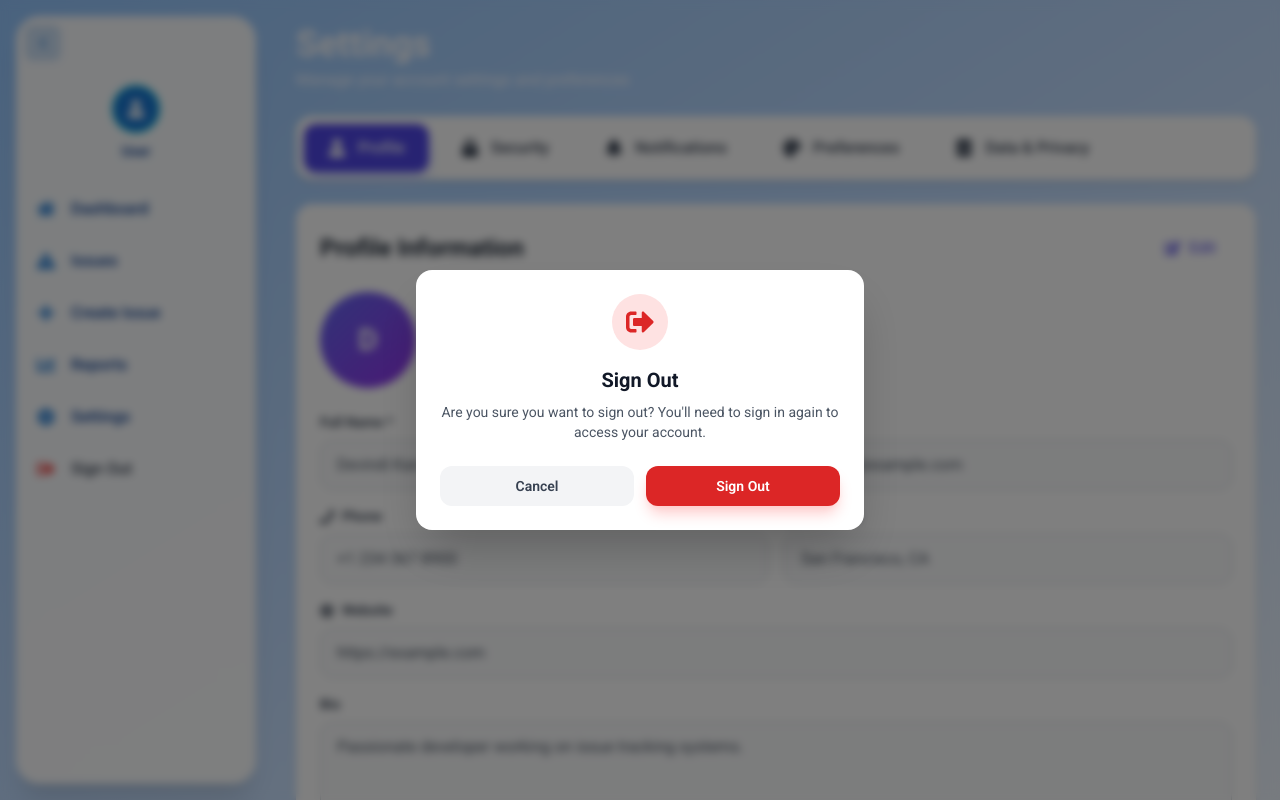
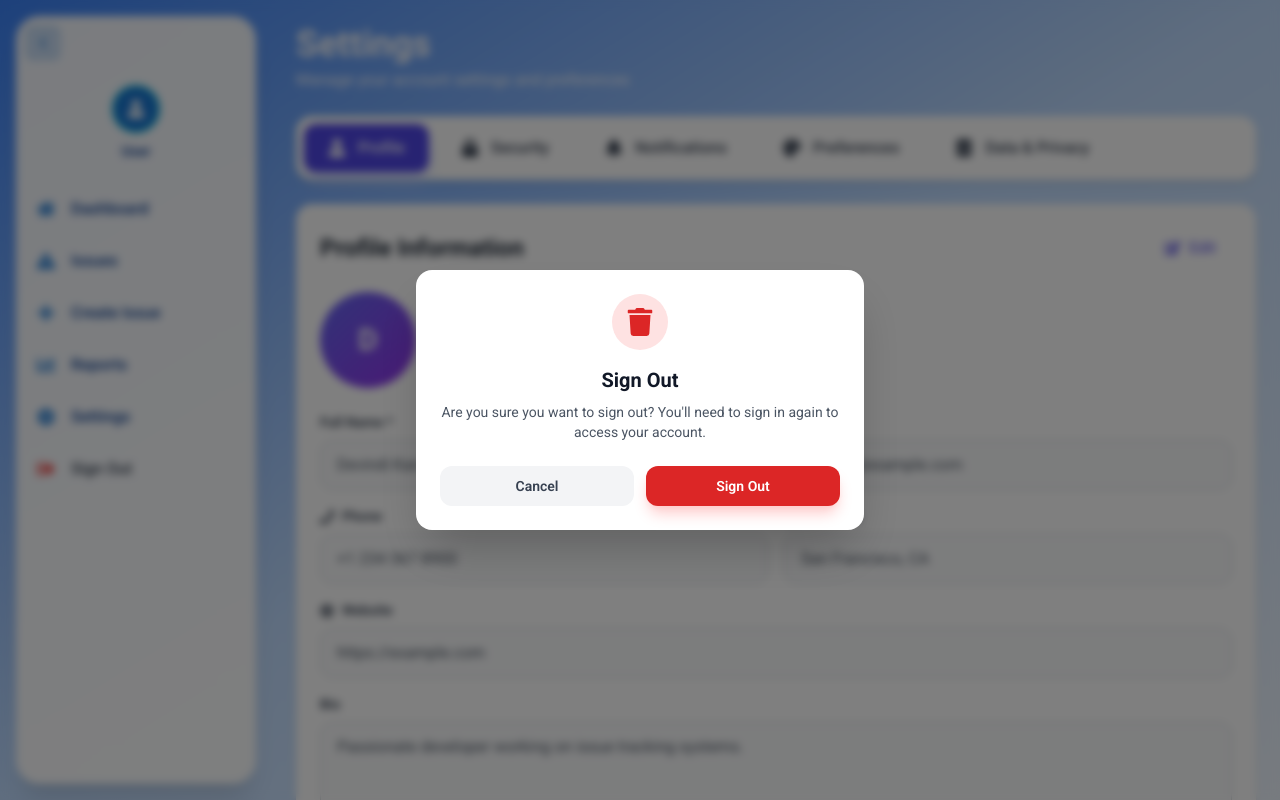
Before and after one commit to Devindin/Issue-Tracker, a React (Vite) app in the folder frontend/: page /settings in a window 1280 px wide. Both pictures are taken after a click on the button "Sign Out". Built offline with nearby package versions, Linux system fonts and the light colour scheme.

Commit message:
add logout model

```diff
--- a/frontend/src/Components/DeleteModal.tsx
+++ b/frontend/src/Components/DeleteModal.tsx
@@ -9,6 +9,7 @@ interface DeleteModalProps {
   title?: string;
   message?: string;
   itemName?: string;
+  confirmText?: string;
 }
 
 const DeleteModal: React.FC<DeleteModalProps> = ({
@@ -17,7 +18,8 @@ const DeleteModal: React.FC<DeleteModalProps> = ({
   onConfirm,
   title = "Delete Item",
   message,
-  itemName
+  itemName,
+  confirmText = "Delete"
 }) => {
   const defaultMessage = itemName
     ? `Are you sure you want to delete ${itemName}? This action cannot be undone.`
@@ -62,7 +64,7 @@ const DeleteModal: React.FC<DeleteModalProps> = ({
                   onClick={onConfirm}
                   className="flex-1 px-4 py-2.5 text-sm font-semibold text-white bg-red-600 hover:bg-red-700 rounded-xl transition-colors shadow-lg shadow-red-200"
                 >
-                  Delete
+                  {confirmText}
                 </button>
               </div>
             </div>
--- a/frontend/src/Layout/PageLayout.tsx
+++ b/frontend/src/Layout/PageLayout.tsx
@@ -13,6 +13,7 @@ import {
 } from "react-icons/fa";
 import { FiChevronLeft, FiChevronRight } from "react-icons/fi";
 import { motion, AnimatePresence } from "framer-motion";
+import DeleteModal from "../Components/DeleteModal";
 
 interface MenuItem {
   icon: React.JSX.Element;
@@ -61,7 +62,7 @@ const PageLayout: React.FC<PageLayoutProps> = ({ children }) => {
   const userName = user?.name || "User";
 
   return (
-    <div className="flex h-screen bg-gradient-to-br from-blue-300 via-blue-200 to-blue-50">
+    <div className="flex h-screen bg-gradient-to-br from-blue-500 via-blue-200 to-blue-50">
       {/* Sidebar for Desktop */}
       <motion.div
         animate={{ width: collapsed ? "4rem" : "15rem" }}
@@ -83,7 +84,6 @@ const PageLayout: React.FC<PageLayoutProps> = ({ children }) => {
           </button>
         </div>
 
-        {/* Profile Section */}
         <div className="flex items-center justify-center flex-col py-4">
           <motion.div
             className="w-12 h-12 rounded-full border-2 border-[#00C6D7] bg-[#1976D2] flex items-center justify-center"
@@ -104,7 +104,6 @@ const PageLayout: React.FC<PageLayoutProps> = ({ children }) => {
           )}
         </div>
 
-        {/* Navigation Menu */}
         <nav className="flex-1 p-2 space-y-1">
           {menuItems.map((item, index) => {
             if (item.path) {
@@ -153,7 +152,6 @@ const PageLayout: React.FC<PageLayoutProps> = ({ children }) => {
       <AnimatePresence>
         {sidebarOpen && (
           <>
-            {/* Backdrop */}
             <motion.div
               initial={{ opacity: 0 }}
               animate={{ opacity: 1 }}
@@ -161,8 +159,6 @@ const PageLayout: React.FC<PageLayoutProps> = ({ children }) => {
               className="fixed inset-0 bg-black/30 backdrop-blur-sm z-40 md:hidden"
               onClick={() => setSidebarOpen(false)}
             />
-
-            {/* Sidebar */}
             <motion.div
               initial={{ x: "-100%" }}
               animate={{ x: 0 }}
@@ -170,7 +166,6 @@ const PageLayout: React.FC<PageLayoutProps> = ({ children }) => {
               transition={{ duration: 0.3, type: "spring" }}
               className="fixed top-0 left-0 w-72 h-full z-50 flex flex-col bg-white shadow-2xl p-6"
             >
-              {/* Header */}
               <div className="flex justify-between items-center mb-6">
                 <h2 className="font-bold text-xl text-[#0A3D91]">
                   Issue<span className="text-[#00C6D7]">Desk</span><span className="text-[#0A3D91] font-bold">X</span>
@@ -184,7 +179,6 @@ const PageLayout: React.FC<PageLayoutProps> = ({ children }) => {
                 </button>
               </div>
 
-              {/* Profile in Mobile */}
               <div className="flex items-center gap-3 mb-6 p-3 bg-[#1976D2]/10 rounded-xl">
                 <div className="w-10 h-10 rounded-full border-2 border-[#00C6D7] bg-[#1976D2] flex items-center justify-center">
                   <FaUser className="text-white text-sm" />
@@ -192,7 +186,6 @@ const PageLayout: React.FC<PageLayoutProps> = ({ children }) => {
                 <span className="font-semibold text-[#0A3D91]">{userName}</span>
               </div>
 
-              {/* Navigation */}
               <nav className="space-y-2 flex-1">
                 {menuItems.map((item, index) => {
                   if (item.path) {
@@ -248,49 +241,14 @@ const PageLayout: React.FC<PageLayoutProps> = ({ children }) => {
       {/* Logout Confirmation Modal */}
       <AnimatePresence>
         {showLogoutModal && (
-          <motion.div
-            initial={{ opacity: 0 }}
-            animate={{ opacity: 1 }}
-            exit={{ opacity: 0 }}
-            className="fixed inset-0 bg-black/50 backdrop-blur-sm z-[100] flex items-center justify-center p-4"
-            onClick={cancelLogout}
-          >
-            <motion.div
-              initial={{ scale: 0.9, opacity: 0 }}
-              animate={{ scale: 1, opacity: 1 }}
-              exit={{ scale: 0.9, opacity: 0 }}
-              transition={{ type: "spring", duration: 0.3 }}
-              className="bg-white rounded-2xl shadow-2xl p-6 max-w-md w-full mx-4"
-              onClick={(e) => e.stopPropagation()}
-            >
-              <div className="text-center">
-                <div className="mx-auto flex items-center justify-center h-14 w-14 rounded-full bg-red-100 mb-4">
-                  <FaSignOutAlt className="h-7 w-7 text-red-600" />
-                </div>
-                <h3 className="text-xl font-bold text-gray-900 mb-2">
-                  Sign Out
-                </h3>
-                <p className="text-sm text-gray-600 mb-6">
-                  Are you sure you want to sign out? You'll need to sign in
-                  again to access your account.
-                </p>
-                <div className="flex gap-3">
-                  <button
-                    onClick={cancelLogout}
-                    className="flex-1 px-4 py-2.5 text-sm font-semibold text-gray-700 bg-gray-100 hover:bg-gray-200 rounded-xl transition-colors"
-                  >
-                    Cancel
-                  </button>
-                  <button
-                    onClick={confirmLogout}
-                    className="flex-1 px-4 py-2.5 text-sm font-semibold text-white bg-red-600 hover:bg-red-700 rounded-xl transition-colors shadow-lg shadow-red-200"
-                  >
-                    Sign Out
-                  </button>
-                </div>
-              </div>
-            </motion.div>
-          </motion.div>
+          <DeleteModal
+            isOpen={showLogoutModal}
+            onClose={cancelLogout}
+            onConfirm={confirmLogout}
+            title="Sign Out"
+            message="Are you sure you want to sign out? You'll need to sign in again to access your account."
+            confirmText="Sign Out"
+          />
         )}
       </AnimatePresence>
     </div>
```
